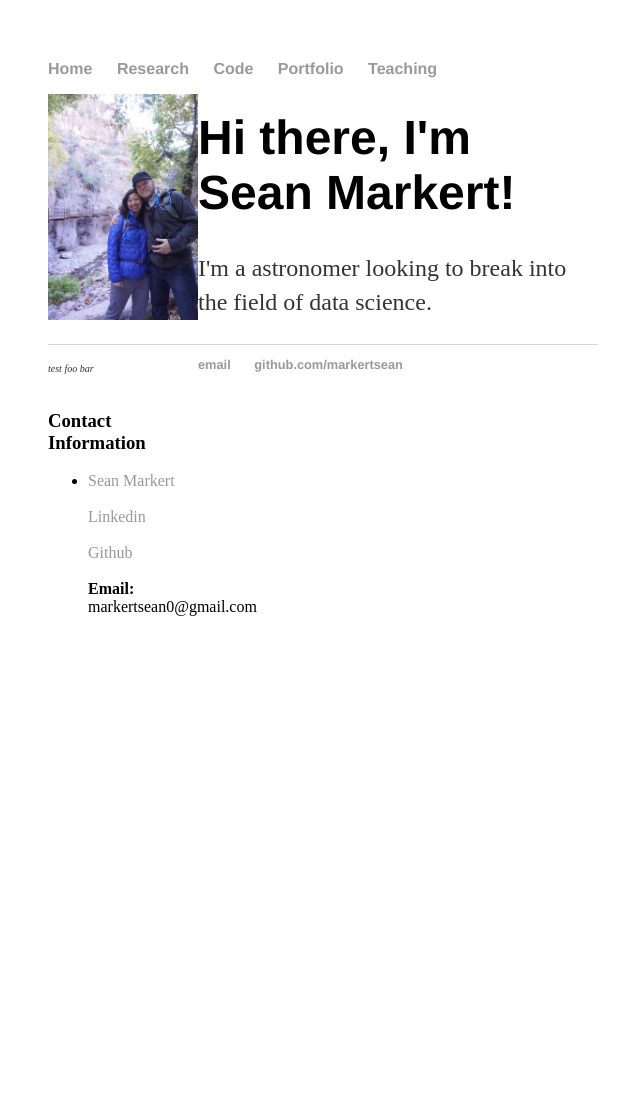
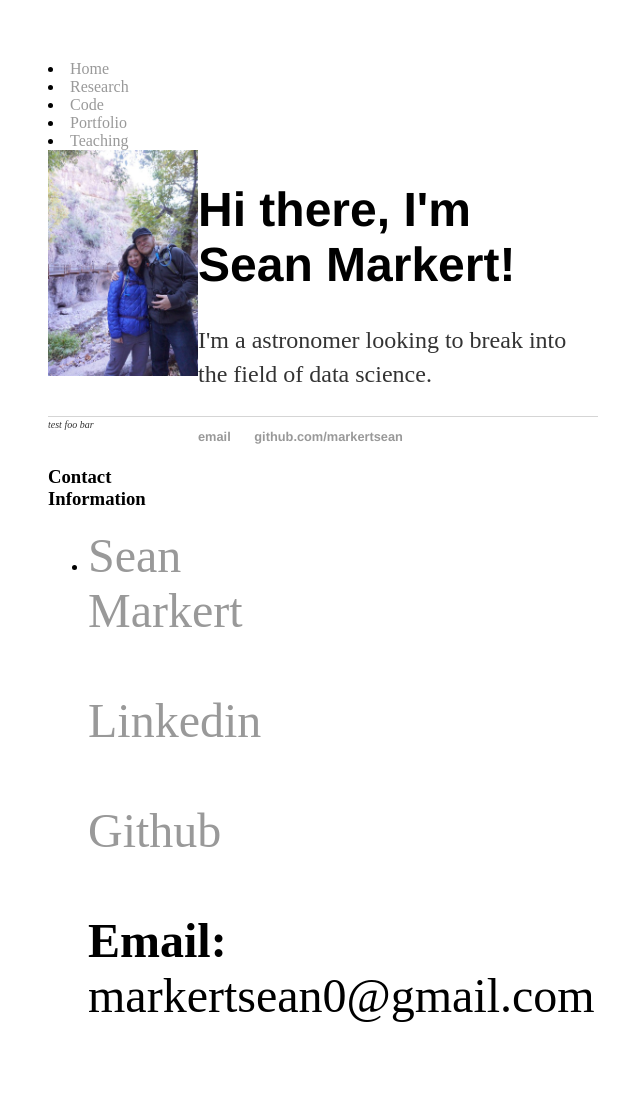
Before and after one commit to markertsean/markertsean.github.io, a Jekyll site: the page built from index.html, in a window 1280 px wide. Shown: the whole page, without its empty margins (317-957 px from the left). Built offline with Jekyll 4.4.1, drawn with Linux system fonts in a browser that asks for light colours; before the commit the page ends 900 px from its top, so only the background shows below that.

```diff
--- a/_layouts/astro.html
+++ b/_layouts/astro.html
@@ -7,13 +7,13 @@
 		</head>
 		<body>
 			<nav>
-	    		<ul>
+	    		<ur>
 	        		<li><a href="/">Home</a></li>
 		        	<li><a href="/research">Research</a></li>
 	        		<li><a href="/code">Code</a></li>
               <li><a href="/portfolio">Portfolio</a></li>
 	        		<li><a href="/teaching">Teaching</a></li>
-	    		</ul>
+	    		</ur>
 			</nav>
 
 <!-- Right hand side bar -->
@@ -30,12 +30,14 @@
                   <h3>Contact Information</h3>
                   <ul class="linekedList">
 
+                    <font size="10">
                     <li class="first">
                     <a href="/">Sean Markert</a><br/><br/>
                     <a href="https://www.linkedin.com/in/sean-markert">Linkedin</a><br/><br/>
                     <a href="https://www.github.com/markertsean">Github</a><br/><br/>
                     <strong>Email: </strong> markertsean0@gmail.com<br/><br/>
                     </lr>
+                    </font>
 
 
                   </ul>
```
